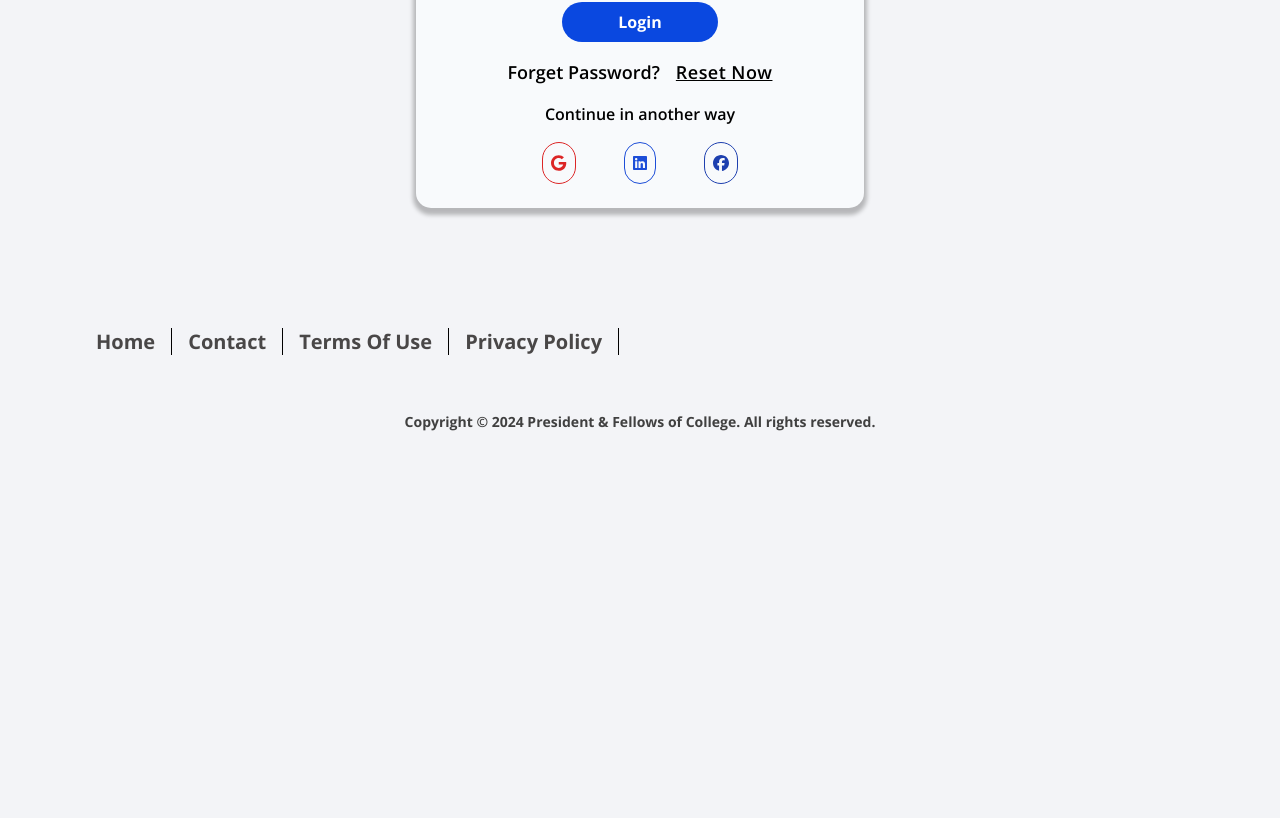
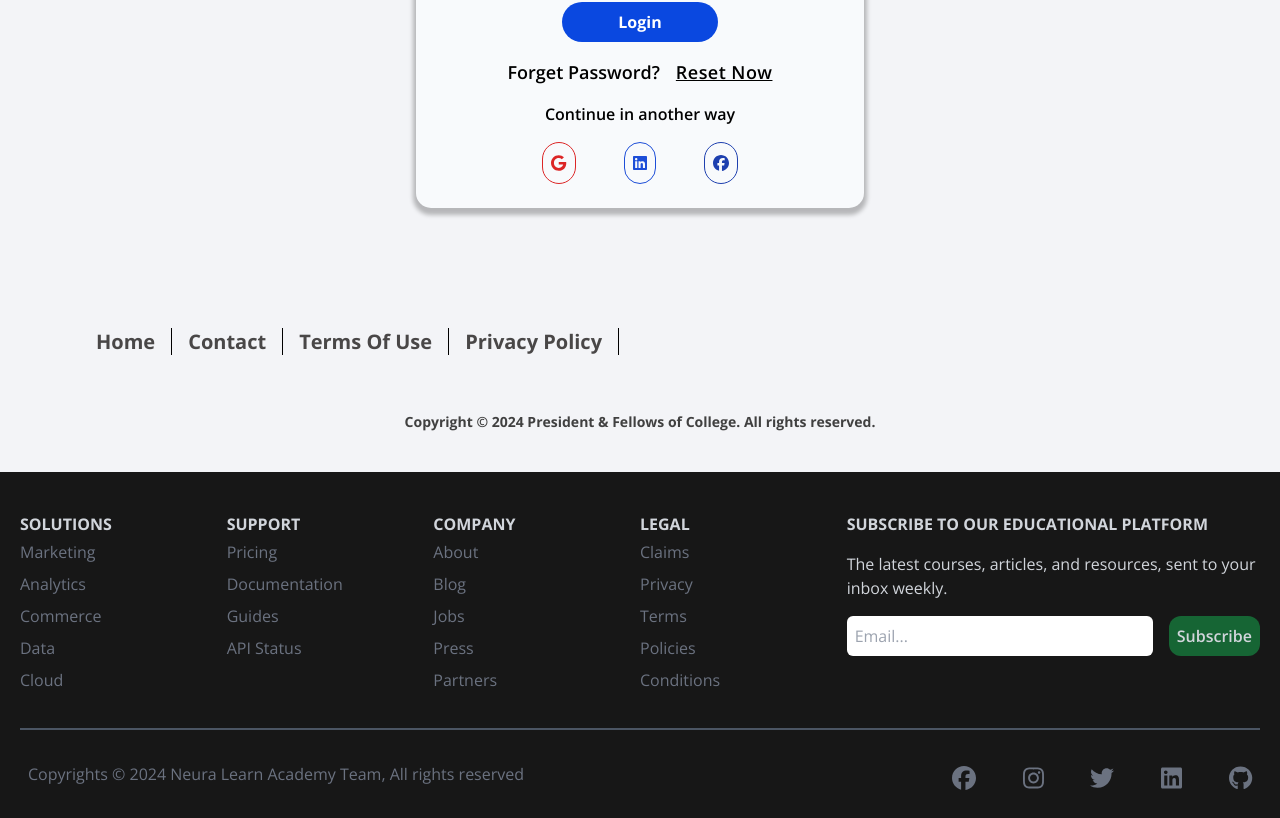
Before and after one commit to FrontEndDevo/NeuraLearnAcademy, a React (Vite) app: page /login in a window 1280 px wide. Shown: the part 530-1348 px from the top of the page. Before the commit the page ends 978 px from the top, so only its background shows below. Built offline with nearby package versions, Linux system fonts and the light colour scheme.

Commit message:
Add Footer component to the application

```diff
--- a/src/App.jsx
+++ b/src/App.jsx
@@ -23,6 +23,7 @@ import RequireAuth from "./components/Registration/RequireAuth/RequireAuth";
 import QuestionGenerationPage from "./pages/QuestionGenerationPage";
 import UserPage from "./pages/Users/UserPage";
 import Navbar from "./common/Navbar/Navbar";
+import Footer from "./common/Footer/Footer";
 const App = () => {
   return (
     <>
@@ -67,6 +68,7 @@ const App = () => {
           <Route path="UserContentPage" element={<UserPage />} />
         </Route>
       </Routes>
+      <Footer />
     </>
   );
 };
--- /dev/null
+++ b/src/common/Footer/Footer.jsx
@@ -0,0 +1,108 @@
+import {
+  faFacebook,
+  faGithub,
+  faInstagram,
+  faTwitter,
+  faLinkedin,
+} from "@fortawesome/free-brands-svg-icons";
+import { FontAwesomeIcon } from "@fortawesome/react-fontawesome";
+import { Link } from "react-router-dom";
+
+// Sections of the footer.
+const sections = [
+  {
+    title: "Solutions",
+    items: ["Marketing", "Analytics", "Commerce", "Data", "Cloud"],
+  },
+  {
+    title: "Support",
+    items: ["Pricing", "Documentation", "Guides", "API Status"],
+  },
+  {
+    title: "Company",
+    items: ["About", "Blog", "Jobs", "Press", "Partners"],
+  },
+  {
+    title: "Legal",
+    items: ["Claims", "Privacy", "Terms", "Policies", "Conditions"],
+  },
+];
+
+// Social media icons and links.
+const items = [
+  { name: "Facebook", icon: faFacebook, link: "https://www.facebook.com/" },
+  { name: "Instagram", icon: faInstagram, link: "https://www.instagram.com/" },
+  { name: "Twitter", icon: faTwitter, link: "https://twitter.com/" },
+  { name: "Linkedin", icon: faLinkedin, link: "https://www.linkedin.com/" },
+  { name: "Github", icon: faGithub, link: "https://github.com/" },
+];
+
+const Footer = () => {
+  // Handle the form submission.
+  const handleSubmitSubscribtionFooterForm = (e) => {
+    e.preventDefault();
+    console.log("You have subscribed successfully!");
+  };
+
+  return (
+    <div className="w-full mt-10 text-gray-300 bg-neutral-900">
+      <div className="max-w-[1240px] mx-auto grid grid-cols-2 md:grid-cols-6 border-b-2 border-gray-600 py-8">
+        {sections.map((section, index) => (
+          <div key={index}>
+            <h6 className="pt-2 font-bold uppercase">{section.title}</h6>
+            <ul>
+              {section.items.map((item, i) => (
+                <li key={i} className="py-1 text-gray-500 hover:text-white">
+                  {item}
+                </li>
+              ))}
+            </ul>
+          </div>
+        ))}
+
+        <div className="col-span-2 pt-8 md:pt-2">
+          <p className="font-bold uppercase">
+            Subscribe to our educational platform
+          </p>
+          <p className="py-4">
+            The latest courses, articles, and resources, sent to your inbox
+            weekly.
+          </p>
+          <form
+            onSubmit={handleSubmitSubscribtionFooterForm}
+            className="flex flex-col sm:flex-row"
+          >
+            <input
+              className="w-full p-2 mb-4 mr-4 rounded-md outline-none text-neutral-900"
+              type="email"
+              placeholder="Email..."
+            />
+            <button className="p-2 mb-4 font-semibold duration-200 bg-green-800 hover:bg-green-900 rounded-xl">
+              Subscribe
+            </button>
+          </form>
+        </div>
+      </div>
+
+      <div className="flex flex-col max-w-[1240px] px-2 py-4 mx-auto justify-between sm:flex-row text-center text-gray-500">
+        <p className="py-4">
+          Copyrights &copy; 2024 Neura Learn Academy Team, All rights reserved
+        </p>
+        <div className="flex justify-between sm:w-[300px] pt-4 text-2xl">
+          {items.map((item, index) => {
+            return (
+              <Link key={index} to={item.link}>
+                <FontAwesomeIcon
+                  icon={item.icon}
+                  className="hover:text-white"
+                />
+              </Link>
+            );
+          })}
+        </div>
+      </div>
+    </div>
+  );
+};
+
+export default Footer;
```
